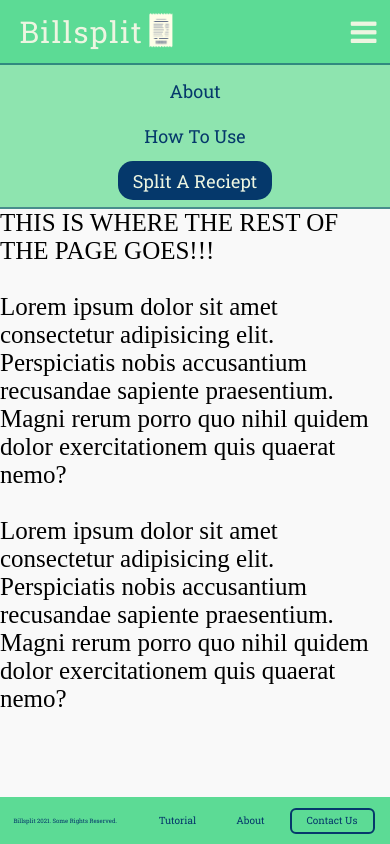
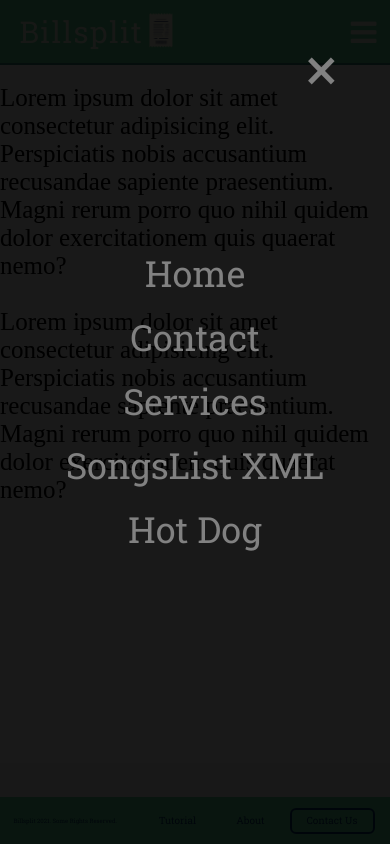
Before and after one commit to zamieabdullah/billsplit, a plain HTML site: page Example.html in a window 390 px wide. Both pictures are taken after a click on the link 364 px from the left and 31 px from the top of the page. Drawn offline with Linux system fonts and the light colour scheme.

Commit message:
Updated example.html to include the navbar overlay. navbar overlay script and css all styles internally in xample.html

```diff
--- a/Example.html
+++ b/Example.html
@@ -15,11 +15,104 @@
     <style>
         /* Style for each page */
     </style>
+
+
+    <!-- NAVBAR STYLE -->
+    <style>
+        /* THE NAVBAR OVERLAY */
+
+        .overlay {
+            /* Height & width depends on how you want to reveal the overlay (see JS below) */
+            height: 100%;
+            width: 0;
+            position: fixed; /* Stay in place */
+            z-index: 1; /* Sit on top */
+            left: 0;
+            top: 0;
+            background-color: rgb(0,0,0); /* Black fallback color */
+            background-color: rgba(0,0,0, 0.9); /* Black w/opacity */
+            overflow-x: hidden; /* Disable horizontal scroll */
+            transition: 0.5s; /* 0.5 second transition effect to slide in or slide down the overlay (height or width, depending on reveal) */
+        }
+
+        /* Position the content inside the overlay */
+        .overlay-content {
+            position: relative;
+            top: 25%; /* 25% from the top */
+            width: 100%; /* 100% width */
+            text-align: center; /* Centered text/links */
+            margin-top: 30px; /* 30px top margin to avoid conflict with the close button on smaller screens */
+        }
+
+        /* The navigation links inside the overlay */
+        .overlay a {
+            padding: 8px;
+            text-decoration: none;
+            font-size: 36px;
+            color: #818181;
+            display: block; /* Display block instead of inline */
+            transition: 0.3s; /* Transition effects on hover (color) */
+        }
+
+        /* When you mouse over the navigation links, change their color */
+        .overlay a:hover, .overlay a:focus {
+            color: #e46c2c;
+        }
+
+        /* Position the close button (top right corner) */
+        .overlay .closebtn {
+            position: absolute;
+            top: 20px;
+            right: 45px;
+            font-size: 60px;
+        }
+
+        /* When the height of the screen is less than 450 pixels, change the font-size of the links and position the close button again, so they don't overlap */
+        @media screen and (max-height: 450px) {
+            overlay a {font-size: 20px}
+            .overlay .closebtn {
+                font-size: 40px;
+                top: 15px;
+                right: 35px;
+            }
+        }
+        /*______________________________________________________________________________________________________________________________________*/
+
+    </style>
+
+    <!-- NAVBAR OVERLAY SCRIPT -->
+    <script>
+
+        /* Open when someone clicks on the  element */
+        function openNav() {
+        document.getElementById("myNav").style.width = "100%";
+        }
+
+        /* Close when someone clicks on the "x" symbol inside the overlay */
+        function closeNav() {
+            document.getElementById("myNav").style.width = "0%";
+        }
+    </script>
+
 </head>
 <body>
     <div id="pageContainer">
         <!-- Don't need to worry -->
         <div class="navbar">
+            <div id = "myNav" class = "overlay">
+
+                <!-- Button to close the overlay navigation -->
+                <a href = "javascript:void(0)" class = "closebtn" onclick = "closeNav()">&times;</a>
+
+                <!-- Overlay content -->
+                <div class = "overlay-content">
+                  <a href = "index.html">Home</a>
+                  <a href = "contact.html">Contact</a>
+                  <a href = "#">Services</a>
+                  <a href = "songList.xml">SongsList XML</a>
+                  <a href = "hotdogs.html">Hot Dog</a>
+                </div>
+            </div>
             <ul class="Logos">
                 <li class="companyName"><a href="#"></a>Billsplit</li>
                 <li class="logo"><a href="#"></a></li>
@@ -32,20 +125,13 @@
                 <span id="not_mobile">
                 <li class="attentionItem"><a href="#">Split a Reciept</a></li>
                 </span>
-                <a class="hamburger" href="javascript:void(0);" class="icon" onclick="openMenu()">
+                <a class="hamburger navbar-toggler" href="javascript:void(0);" class="icon" onclick="openNav()">
                     <i class="fa fa-bars"></i>
                 </a>
             </ul>
         </div>
-        <div class="dropdown">
-            <span id= "mobile">
-            <ul>
-                <li class="dropdownItem"><a href="#">About</a></li>
-                <li class="dropdownItem"><a href="#">How To Use</a></li>
-                <li class="dropdownAttentionItem"><a href="#">Split A Reciept</a></li>
-            </ul>
-            </span>
-        </div>
+
+
 
         <!-- All page content here, probably use grid-->
         <div class="container">
```
